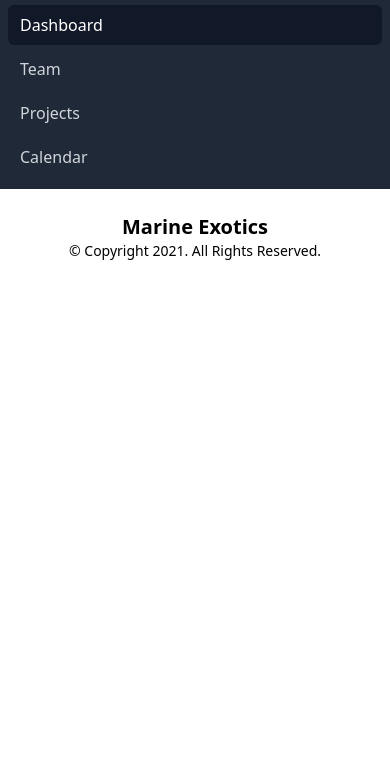
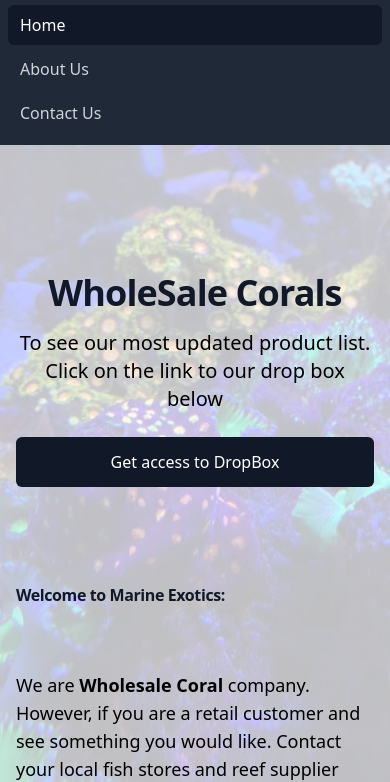
Before and after one commit to BurnsD/Marine-Exotics, a website: page contactus.html in a window 390 px wide. Shown: the part 67-849 px from the top of the page. Drawn offline with Linux system fonts and the light colour scheme.

Commit message:
adjusted mobile nav bar buttons with new hyperlinks

```diff
--- a/contactus.html
+++ b/contactus.html
@@ -120,25 +120,19 @@
             href="./index.html"
             class="bg-gray-900 text-white block px-3 py-2 rounded-md text-base font-medium"
             aria-current="page"
-              >Dashboard</a
+            >Home</a
           >
 
           <a
-              href="#"
+            href="./aboutus.html"
             class="text-gray-300 hover:bg-gray-700 hover:text-white block px-3 py-2 rounded-md text-base font-medium"
-              >Team</a
+            >About Us</a
           >
 
           <a
-              href="#"
+            href="./contactus.html"
             class="text-gray-300 hover:bg-gray-700 hover:text-white block px-3 py-2 rounded-md text-base font-medium"
-              >Projects</a
-            >
-
-            <a
-              href="#"
-              class="text-gray-300 hover:bg-gray-700 hover:text-white block px-3 py-2 rounded-md text-base font-medium"
-              >Calendar</a
+            >Contact Us</a
           >
           </div>
         </div>
@@ -146,7 +140,79 @@
     <!-- END OF NAV -->
 
     <!-- START OF  HEADER -->
+    <header>
+      <div class="relative overflow-hidden bg-white">
+        <!-- Decorative background image and gradient -->
+        <div aria-hidden="true" class="absolute inset-0">
+          <div
+            class="absolute inset-0 mx-auto max-w-7xl overflow-hidden xl:px-8"
+          >
+            <img
+              src="./assets/images/h-1.jpg"
+              alt=""
+              class="h-full w-full object-cover object-center"
+            />
+          </div>
+          <div class="absolute inset-0 bg-white bg-opacity-75"></div>
+          <div
+            class="absolute inset-0 bg-gradient-to-t from-white via-white"
+          ></div>
+        </div>
 
+        <!-- Callout -->
+        <section
+          aria-labelledby="sale-heading"
+          class="relative mx-auto flex max-w-7xl flex-col items-center px-4 pt-32 text-center sm:px-6 lg:px-8"
+        >
+          <div class="mx-auto max-w-2xl lg:max-w-none">
+            <h2
+              id="sale-heading"
+              class="text-4xl font-bold tracking-tight text-gray-900 sm:text-5xl lg:text-6xl"
+            >
+              WholeSale Corals
+            </h2>
+            <p class="mx-auto mt-4 max-w-xl text-xl text-gray-600">
+              To see our most updated product list. Click on the link to our
+              drop box below
+            </p>
+            <a
+              href="https://www.dropbox.com/sh/e07q8zokkbpheey/AAAr9R2Rr4K5DQMc_WvOvMIta?dl=0"
+              class="mt-6 inline-block w-full rounded-md border border-transparent bg-gray-900 py-3 px-8 font-medium text-white hover:bg-gray-800 sm:w-auto"
+              >Get access to DropBox</a
+            >
+          </div>
+        </section>
+
+        <!-- Testimonials -->
+        <section
+          aria-labelledby="testimonial-heading"
+          class="relative mx-auto max-w-7xl py-24 px-4 sm:px-6 lg:py-32 lg:px-8"
+        >
+          <div class="mx-auto max-w-2xl lg:max-w-none">
+            <h2
+              id="testimonial-heading"
+              class="text-2xl font-bold tracking-tight text-gray-900"
+            >
+              Welcome to Marine Exotics:
+            </h2>
+
+            <div
+              class="mt-16 space-y-16 lg:grid lg:grid-cols-3 lg:gap-x-8 lg:space-y-0"
+            >
+              <blockquote class="sm:flex lg:block">
+                <div class="mt-8 sm:mt-0 sm:ml-6 lg:mt-10 lg:ml-0">
+                  <p class="text-lg text-gray-600">
+                    We are <strong>Wholesale Coral</strong> company. However, if
+                    you are a retail customer and see something you would like.
+                    Contact your local fish stores and reef supplier about us!
+                  </p>
+                </div>
+              </blockquote>
+            </div>
+          </div>
+        </section>
+      </div>
+    </header>
     <!-- END OF HEADER -->
 
     <!-- Start of FOOTER -->
```
Also changed, not shown: aboutus.html (+69 -11 lines), index.html (+6 -12 lines). Lines whose indentation alone changed are shown as unchanged.
